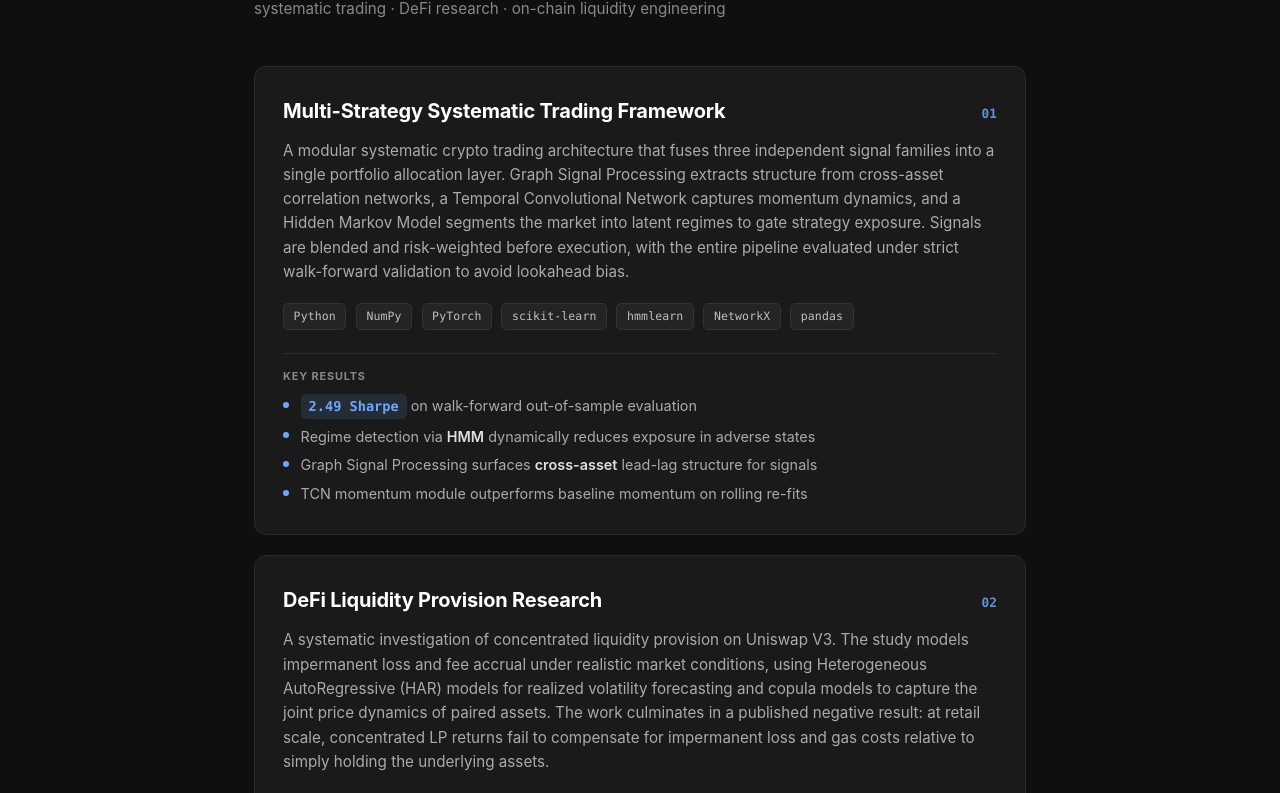
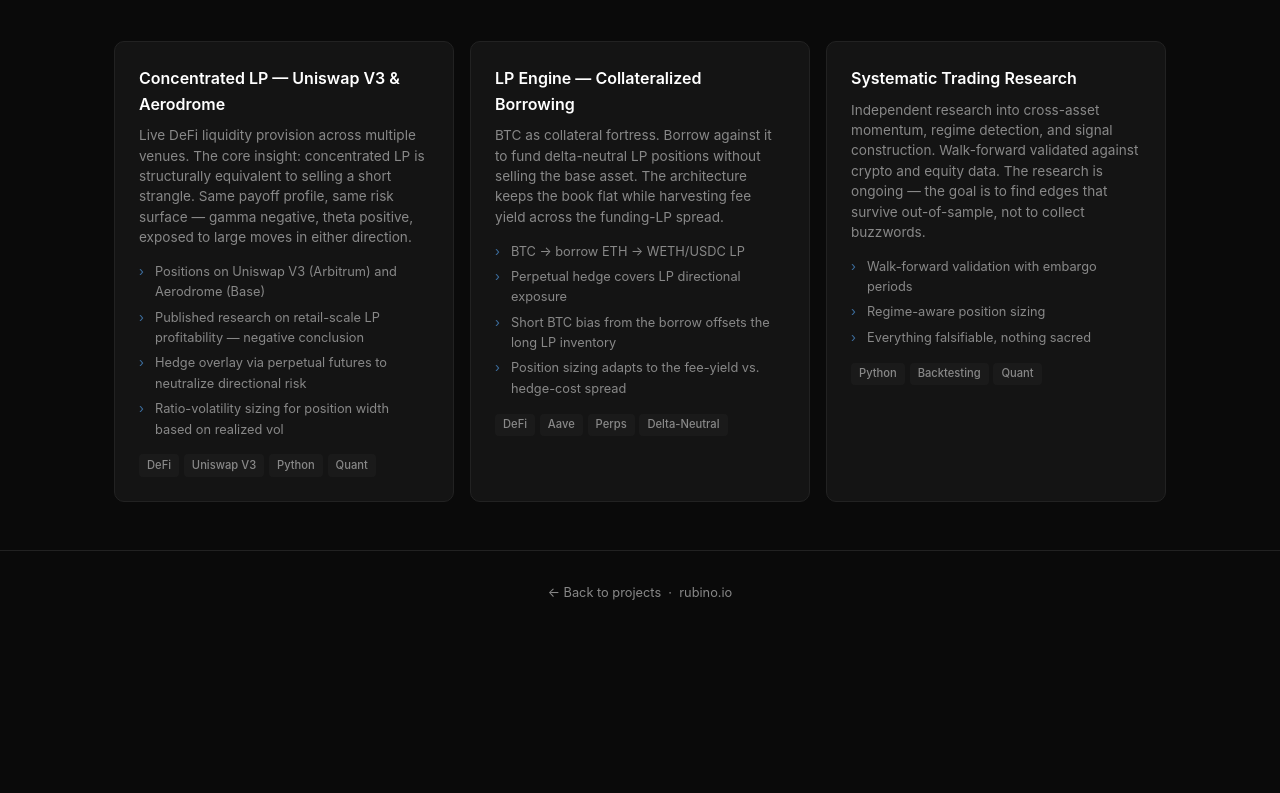
Before and after one commit to rubinonico/portfolio, a plain HTML site: page finance.html in a window 1280 px wide. Shown: the part 162-955 px from the top of the page. After the commit the page ends 800 px from the top, so only its background shows below. Drawn offline with Linux system fonts and the light colour scheme.

Commit message:
finance: fuse LP research+live, focus on short strangle insight, strip LARP

```diff
--- a/finance.html
+++ b/finance.html
@@ -3,254 +3,145 @@
 <head>
 <meta charset="UTF-8">
 <meta name="viewport" content="width=device-width, initial-scale=1.0">
-<title>Finance &amp; Quant — Nico Rubino</title>
+<title>Finance — Nico Rubino</title>
 <style>
   :root {
-    --bg: #0f0f0f;
-    --card: #1a1a1a;
-    --card-hover: #1e1e1e;
-    --border: #2a2a2a;
+    --bg: #0a0a0a;
+    --surface: #141414;
+    --surface2: #1a1a1a;
+    --border: #222;
     --text: #e0e0e0;
-    --muted: #888;
-    --dim: #aaa;
+    --text2: #888;
     --accent: #6ea8fe;
-    --accent-dim: rgba(110, 168, 254, 0.12);
+    --accent-dim: #3d6fa0;
+    --radius: 10px;
   }
   * { margin: 0; padding: 0; box-sizing: border-box; }
   body {
-    font-family: -apple-system, BlinkMacSystemFont, 'Segoe UI', Roboto, sans-serif;
+    font-family: -apple-system, BlinkMacSystemFont, 'Segoe UI', Roboto, Inter, sans-serif;
     background: var(--bg);
     color: var(--text);
     line-height: 1.6;
     -webkit-font-smoothing: antialiased;
   }
-  .container { max-width: 820px; margin: 0 auto; padding: 3rem 1.5rem 4rem; }
+  .page-header {
+    padding: 3rem 1.5rem 1rem;
+    max-width: 1100px; margin: 0 auto;
+  }
+  .page-header h1 { font-size: 1.5rem; font-weight: 600; color: #fff; }
+  .page-header a { color: var(--accent); text-decoration: none; font-size: 0.85rem; }
+  .page-header a:hover { text-decoration: underline; }
+  .page-header .sub { color: var(--text2); font-size: 0.9rem; margin-top: 0.25rem; }
 
-  .back-link {
-    display: inline-block;
-    color: var(--accent);
-    text-decoration: none;
-    font-size: 0.9rem;
-    margin-bottom: 2rem;
-    transition: color 0.15s ease;
+  .container { max-width: 1100px; margin: 0 auto; padding: 0 1.5rem; }
+  section { padding: 3rem 0; }
+  section h2 {
+    font-size: 1.1rem; font-weight: 600; color: #fff;
+    margin-bottom: 1rem; border-bottom: 1px solid var(--border); padding-bottom: 0.5rem;
   }
-  .back-link:hover { text-decoration: underline; }
-  .back-link::before { content: '\2190\00a0'; }
-
-  h1 { font-size: 2rem; font-weight: 700; color: #fff; letter-spacing: -0.02em; }
-  .subtitle { color: var(--muted); margin-top: 0.25rem; margin-bottom: 2.75rem; font-size: 0.95rem; }
-
-  .project {
-    background: var(--card);
-    border: 1px solid var(--border);
-    border-radius: 12px;
-    padding: 1.75rem 1.75rem 1.5rem;
-    margin: 1.25rem 0;
-    transition: border-color 0.2s ease, background 0.2s ease, transform 0.2s ease;
+  .grid { display: grid; grid-template-columns: repeat(auto-fill, minmax(320px, 1fr)); gap: 1rem; }
+  .card {
+    background: var(--surface); border: 1px solid var(--border); border-radius: var(--radius);
+    padding: 1.5rem; transition: all 0.25s;
   }
-  .project:hover {
-    border-color: var(--accent);
-    background: var(--card-hover);
-    transform: translateY(-2px);
+  .card:hover {
+    border-color: var(--accent-dim); transform: translateY(-2px);
+    box-shadow: 0 8px 30px rgba(0,0,0,0.3);
   }
-
-  .project-header {
-    display: flex;
-    align-items: baseline;
-    justify-content: space-between;
-    flex-wrap: wrap;
-    gap: 0.5rem;
-    margin-bottom: 0.75rem;
+  .card h3 { font-size: 1rem; font-weight: 600; margin-bottom: 0.5rem; color: #fff; }
+  .card p { font-size: 0.85rem; color: var(--text2); line-height: 1.5; margin-bottom: 0.75rem; }
+  .card ul { list-style: none; margin-bottom: 0.75rem; }
+  .card li {
+    font-size: 0.8rem; color: var(--text2); padding: 0.15rem 0; padding-left: 1rem; position: relative;
   }
-  .project h2 { font-size: 1.25rem; font-weight: 650; color: #fff; letter-spacing: -0.01em; }
-  .project-index {
-    font-family: ui-monospace, SFMono-Regular, 'SF Mono', Menlo, Consolas, monospace;
-    color: var(--accent);
-    font-size: 0.8rem;
-    font-weight: 600;
-    opacity: 0.85;
+  .card li::before { content: '›'; position: absolute; left: 0; color: var(--accent-dim); }
+  .card .tags { display: flex; flex-wrap: wrap; gap: 0.3rem; }
+  .card .tag {
+    display: inline-block; background: var(--surface2); color: var(--text2);
+    font-size: 0.7rem; padding: 0.15rem 0.5rem; border-radius: 4px; font-weight: 500;
   }
-
-  .project .desc { color: var(--dim); font-size: 0.95rem; margin-bottom: 1.1rem; }
-
-  .tags { margin-bottom: 1.1rem; }
-  .tag {
-    display: inline-block;
-    background: #242424;
-    border: 1px solid #333;
-    color: #c0c0c0;
-    font-size: 0.72rem;
-    font-family: ui-monospace, SFMono-Regular, 'SF Mono', Menlo, Consolas, monospace;
-    padding: 0.2rem 0.6rem;
-    border-radius: 5px;
-    margin: 0 0.3rem 0.35rem 0;
-    letter-spacing: 0.01em;
+  footer {
+    border-top: 1px solid var(--border); padding: 2rem 1.5rem; text-align: center;
+    color: var(--text2); font-size: 0.8rem;
   }
-  .tag:hover { border-color: var(--accent); color: #fff; }
-
-  .results {
-    border-top: 1px solid var(--border);
-    padding-top: 0.9rem;
-  }
-  .results-label {
-    font-size: 0.68rem;
-    font-weight: 700;
-    text-transform: uppercase;
-    letter-spacing: 0.08em;
-    color: var(--muted);
-    margin-bottom: 0.5rem;
-  }
-  .results ul { list-style: none; }
-  .results li {
-    color: var(--dim);
-    font-size: 0.9rem;
-    padding-left: 1.1rem;
-    position: relative;
-    margin-bottom: 0.35rem;
-  }
-  .results li::before {
-    content: '';
-    position: absolute;
-    left: 0;
-    top: 0.55em;
-    width: 6px;
-    height: 6px;
-    border-radius: 50%;
-    background: var(--accent);
-  }
-  .results li strong { color: var(--text); font-weight: 600; }
-  .metric {
-    display: inline-block;
-    background: var(--accent-dim);
-    color: var(--accent);
-    font-weight: 700;
-    font-family: ui-monospace, SFMono-Regular, 'SF Mono', Menlo, Consolas, monospace;
-    padding: 0.1rem 0.5rem;
-    border-radius: 5px;
-    font-size: 0.85rem;
-  }
-
-  .footer {
-    margin-top: 3rem;
-    color: #555;
-    font-size: 0.85rem;
-    text-align: center;
-  }
-  .footer a { color: #555; text-decoration: none; }
-  .footer a:hover { color: var(--accent); }
+  footer a { color: var(--text2); text-decoration: none; }
+  footer a:hover { color: var(--accent); }
+  @media (max-width: 640px) { .grid { grid-template-columns: 1fr; } }
 </style>
 </head>
 <body>
+
+<div class="page-header">
+  <a href="index.html">← Back</a>
+  <h1>Finance</h1>
+  <p class="sub">DeFi, trading, and on-chain liquidity.</p>
+</div>
+
 <div class="container">
-  <a class="back-link" href="index.html">Back to all projects</a>
 
-  <h1>Finance &amp; Quant</h1>
-  <p class="subtitle">systematic trading · DeFi research · on-chain liquidity engineering</p>
+<section>
+  <div class="grid">
 
-  <!-- Project 1 -->
-  <div class="project">
-    <div class="project-header">
-      <h2>Multi-Strategy Systematic Trading Framework</h2>
-      <span class="project-index">01</span>
-    </div>
-    <p class="desc">
-      A modular systematic crypto trading architecture that fuses three independent signal families
-      into a single portfolio allocation layer. Graph Signal Processing extracts structure from
-      cross-asset correlation networks, a Temporal Convolutional Network captures momentum dynamics,
-      and a Hidden Markov Model segments the market into latent regimes to gate strategy exposure.
-      Signals are blended and risk-weighted before execution, with the entire pipeline evaluated
-      under strict walk-forward validation to avoid lookahead bias.
-    </p>
+    <div class="card">
+      <h3>Concentrated LP — Uniswap V3 &amp; Aerodrome</h3>
+      <p>Live DeFi liquidity provision across multiple venues. The core insight: concentrated LP is structurally equivalent to selling a short strangle. Same payoff profile, same risk surface — gamma negative, theta positive, exposed to large moves in either direction.</p>
+      <ul>
+        <li>Positions on Uniswap V3 (Arbitrum) and Aerodrome (Base)</li>
+        <li>Published research on retail-scale LP profitability — negative conclusion</li>
+        <li>Hedge overlay via perpetual futures to neutralize directional risk</li>
+        <li>Ratio-volatility sizing for position width based on realized vol</li>
+      </ul>
       <div class="tags">
+        <span class="tag">DeFi</span>
+        <span class="tag">Uniswap V3</span>
         <span class="tag">Python</span>
-      <span class="tag">NumPy</span>
-      <span class="tag">PyTorch</span>
-      <span class="tag">scikit-learn</span>
-      <span class="tag">hmmlearn</span>
-      <span class="tag">NetworkX</span>
-      <span class="tag">pandas</span>
-    </div>
-    <div class="results">
-      <div class="results-label">Key results</div>
-      <ul>
-        <li><span class="metric">2.49 Sharpe</span> on walk-forward out-of-sample evaluation</li>
-        <li>Regime detection via <strong>HMM</strong> dynamically reduces exposure in adverse states</li>
-        <li>Graph Signal Processing surfaces <strong>cross-asset</strong> lead-lag structure for signals</li>
-        <li>TCN momentum module outperforms baseline momentum on rolling re-fits</li>
-      </ul>
+        <span class="tag">Quant</span>
       </div>
     </div>
 
-  <!-- Project 2 -->
-  <div class="project">
-    <div class="project-header">
-      <h2>DeFi Liquidity Provision Research</h2>
-      <span class="project-index">02</span>
-    </div>
-    <p class="desc">
-      A systematic investigation of concentrated liquidity provision on Uniswap V3. The study models
-      impermanent loss and fee accrual under realistic market conditions, using Heterogeneous
-      AutoRegressive (HAR) models for realized volatility forecasting and copula models to capture
-      the joint price dynamics of paired assets. The work culminates in a published negative result:
-      at retail scale, concentrated LP returns fail to compensate for impermanent loss and gas costs
-      relative to simply holding the underlying assets.
-    </p>
+    <div class="card">
+      <h3>LP Engine — Collateralized Borrowing</h3>
+      <p>BTC as collateral fortress. Borrow against it to fund delta-neutral LP positions without selling the base asset. The architecture keeps the book flat while harvesting fee yield across the funding-LP spread.</p>
+      <ul>
+        <li>BTC → borrow ETH → WETH/USDC LP</li>
+        <li>Perpetual hedge covers LP directional exposure</li>
+        <li>Short BTC bias from the borrow offsets the long LP inventory</li>
+        <li>Position sizing adapts to the fee-yield vs. hedge-cost spread</li>
+      </ul>
       <div class="tags">
-      <span class="tag">Python</span>
-      <span class="tag">pandas</span>
-      <span class="tag">NumPy</span>
-      <span class="tag">SciPy</span>
-      <span class="tag">statsmodels</span>
-      <span class="tag">web3.py</span>
-      <span class="tag">matplotlib</span>
-    </div>
-    <div class="results">
-      <div class="results-label">Key results</div>
-      <ul>
-        <li><strong>Published negative result</strong> — retail-scale LP underperforms buy-and-hold after fees &amp; IL</li>
-        <li>HAR volatility forecasts quantify optimal <strong>liquidity range widths</strong></li>
-        <li>Copula models reveal tail dependence that <strong>amplifies impermanent loss</strong> in drawdowns</li>
-        <li>On-chain fee &amp; position data pulled directly via <strong>web3.py</strong> for empirical grounding</li>
-      </ul>
+        <span class="tag">DeFi</span>
+        <span class="tag">Aave</span>
+        <span class="tag">Perps</span>
+        <span class="tag">Delta-Neutral</span>
       </div>
     </div>
 
-  <!-- Project 3 -->
-  <div class="project">
-    <div class="project-header">
-      <h2>LP Engine</h2>
-      <span class="project-index">03</span>
-    </div>
-    <p class="desc">
-      An on-chain liquidity engine built around BTC-collateralized borrowing. The system borrows
-      against BTC collateral to fund a delta-neutral WETH/USDC concentrated liquidity position,
-      with the directional risk of the LP neutralized through perpetual futures hedges. Position
-      sizing is driven by a ratio-volatility model that scales exposure to the realized volatility
-      spread between the LP's fee yield and the cost of the hedge, keeping the book delta-flat
-      while harvesting fee income.
-    </p>
+    <div class="card">
+      <h3>Systematic Trading Research</h3>
+      <p>Independent research into cross-asset momentum, regime detection, and signal construction. Walk-forward validated against crypto and equity data. The research is ongoing — the goal is to find edges that survive out-of-sample, not to collect buzzwords.</p>
+      <ul>
+        <li>Walk-forward validation with embargo periods</li>
+        <li>Regime-aware position sizing</li>
+        <li>Everything falsifiable, nothing sacred</li>
+      </ul>
       <div class="tags">
         <span class="tag">Python</span>
-      <span class="tag">Solidity</span>
-      <span class="tag">web3.py</span>
-      <span class="tag">NumPy</span>
-      <span class="tag">pandas</span>
-      <span class="tag">ccxt</span>
-    </div>
-    <div class="results">
-      <div class="results-label">Key results</div>
-      <ul>
-        <li><strong>Delta-neutral</strong> WETH/USDC LP position with perpetual hedge overlay</li>
-        <li><strong>BTC-collateralized borrowing</strong> keeps capital efficiency high without selling the base asset</li>
-        <li>Ratio-volatility sizing adapts exposure to the <strong>fee-yield vs. hedge-cost spread</strong></li>
-        <li>Automated rebalancing &amp; hedge roll logic under continuous position monitoring</li>
-      </ul>
+        <span class="tag">Backtesting</span>
+        <span class="tag">Quant</span>
       </div>
     </div>
 
-  <div class="footer">
-    <a href="https://rubino.io">rubino.io</a> &middot; hosted on GitHub Pages
   </div>
+</section>
+
 </div>
+
+<footer>
+  <p>
+    <a href="index.html">← Back to projects</a>
+    &nbsp;·&nbsp; <a href="https://rubino.io">rubino.io</a>
+  </p>
+</footer>
+
 </body>
 </html>
```
Lines whose indentation alone changed are shown as unchanged.
